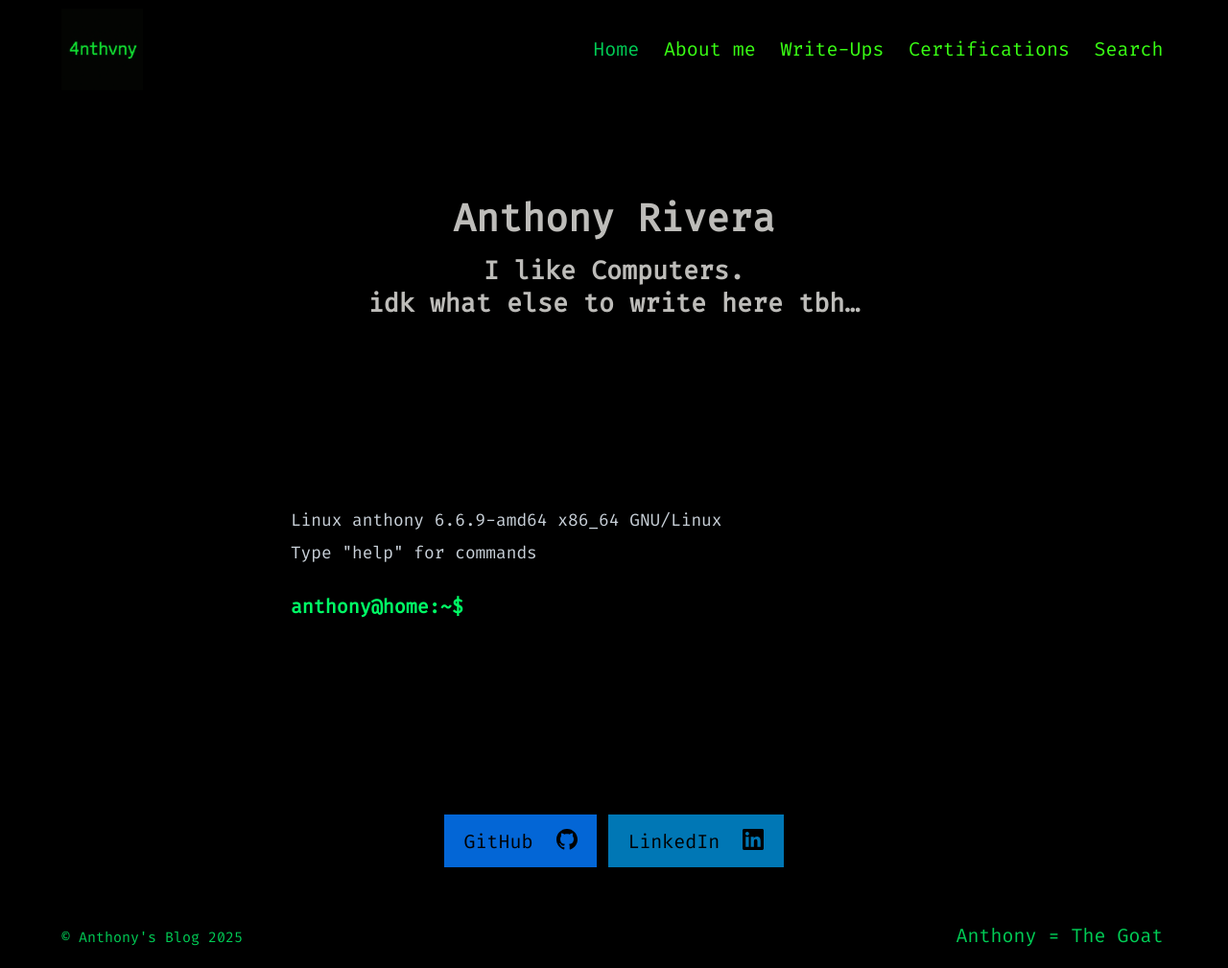
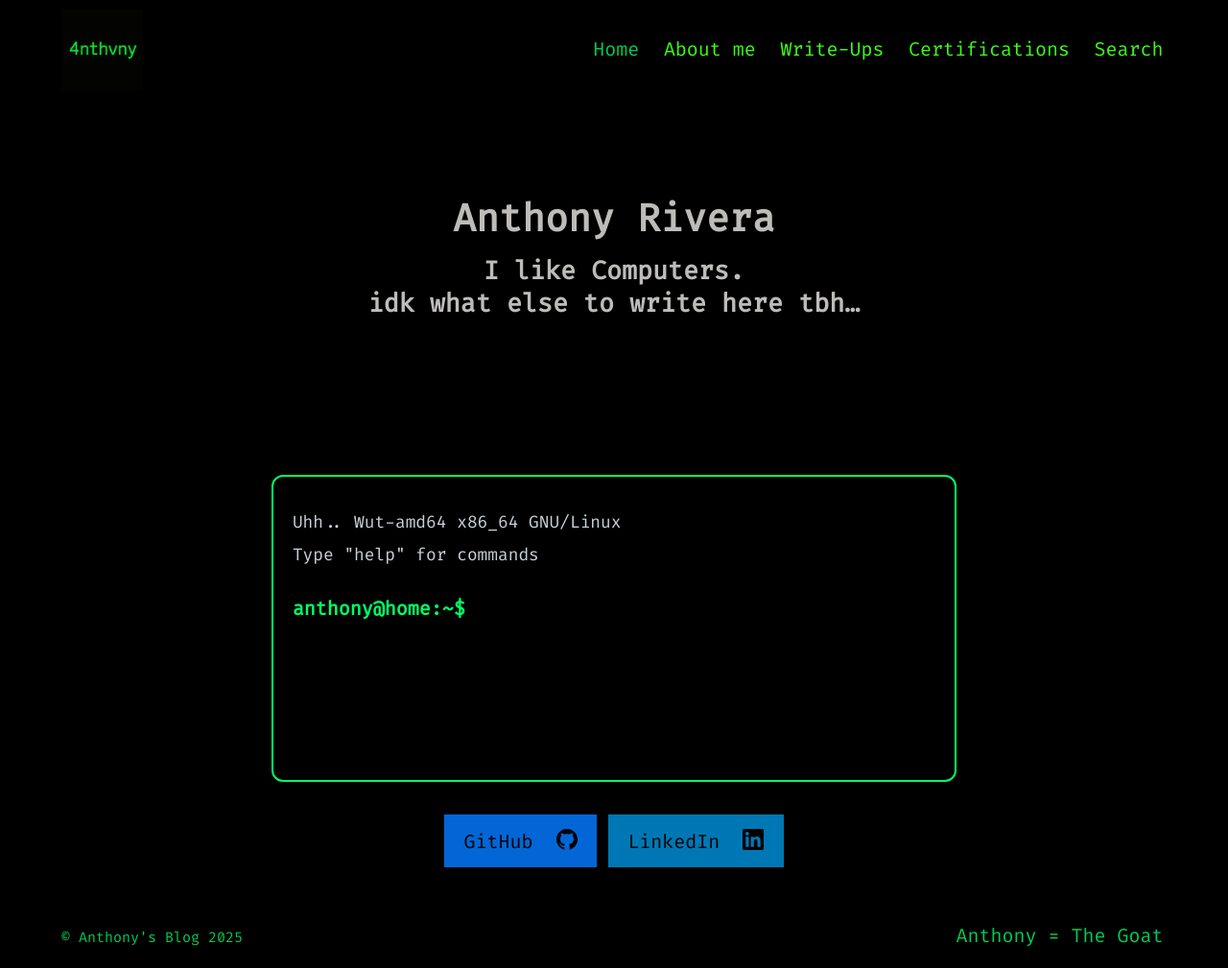
Before and after one commit to 4nthvny/4nthvny.github.io, a Jekyll site: the page built from index.md, in a window 1280 px wide. Shown: the whole page at 96% size. Built offline with Jekyll 4.4.1, drawn with Linux system fonts in a browser that asks for light colours; some of the changed lines change nothing that is shown.

Commit message:
Update index.md

```diff
--- a/index.md
+++ b/index.md
@@ -16,19 +16,20 @@ feature_image: ""   # optional — can leave blank
 <div id="terminal" aria-label="web terminal"></div>
 
 <style>
-  #terminal {
-    background: #000;
-    color: #c9d1d9;
-    padding: 20px;
-    border-radius: 12px;
-    font-family: "Fira Code", ui-monospace, monospace;
-    line-height: 1.5;
-    min-height: 320px;
-    max-width: 1100px;
-    overflow: auto;
-    box-shadow: 0 8px 30px rgba(0,0,0,0.6);
-    margin: 2rem 0;
-  }
+ #terminal {
+  background: #000;
+  color: #c9d1d9;
+  padding: 20px;
+  border: 2px solid #00ff66; /* <-- new border */
+  border-radius: 12px;
+  font-family: "Fira Code", ui-monospace, monospace;
+  line-height: 1.5;
+  min-height: 320px;
+  max-width: 1100px;
+  overflow: auto;
+  box-shadow: 0 8px 30px rgba(0,0,0,0.6);
+  margin: 2rem 0;
+}
   .prompt { color:#00ff66; font-weight:600; }
   .cursor { animation: blink 1s steps(1) infinite; color:#00ff66; margin-left:4px; }
   @keyframes blink { 50% { opacity: 0 } }
@@ -41,7 +42,7 @@ feature_image: ""   # optional — can leave blank
 document.addEventListener('DOMContentLoaded', () => {
   const term = document.getElementById('terminal');
   const PROMPT = 'anthony@home:~$';
-  const INTRO  = 'Linux anthony 6.6.9-amd64 x86_64 GNU/Linux\nType "help" for commands';
+  const INTRO  = 'Uhh.. Wut-amd64 x86_64 GNU/Linux\nType "help" for commands';
 
   // demo file contents
   const FILES = {
@@ -147,13 +148,13 @@ document.addEventListener('DOMContentLoaded', () => {
 - base64 -d flag.txt
 - certs
 - job`,
-      'whoami': () => 'Anthony Rivera | Cybersecurity student | Security+',
+      'whoami': () => 'Hi, Im Anthony :D',
       'ls': () => 'flag.txt',
       'certs': () => `Certifications:
 - CompTIA Security+
 - Red Team Operator
 - Blue Team Level 1`,
-      'job': () => 'Currently seeking cybersecurity internships and security engineer roles.',
+      'job': () => 'Uhh chat.. Pls hire me? Internships?',
       'clear': () => { term.innerHTML = ''; return ''; }
     };
 
```
